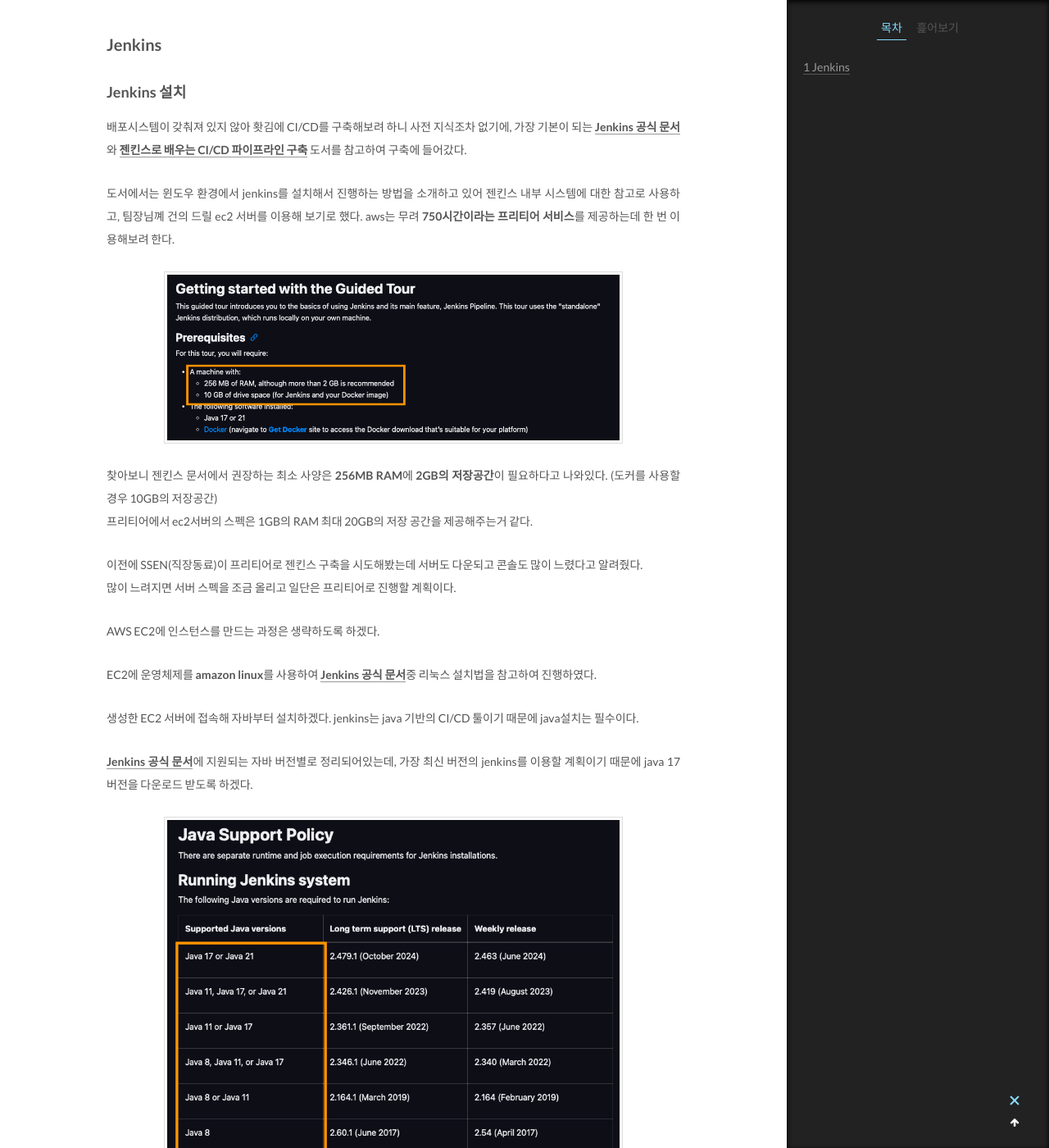
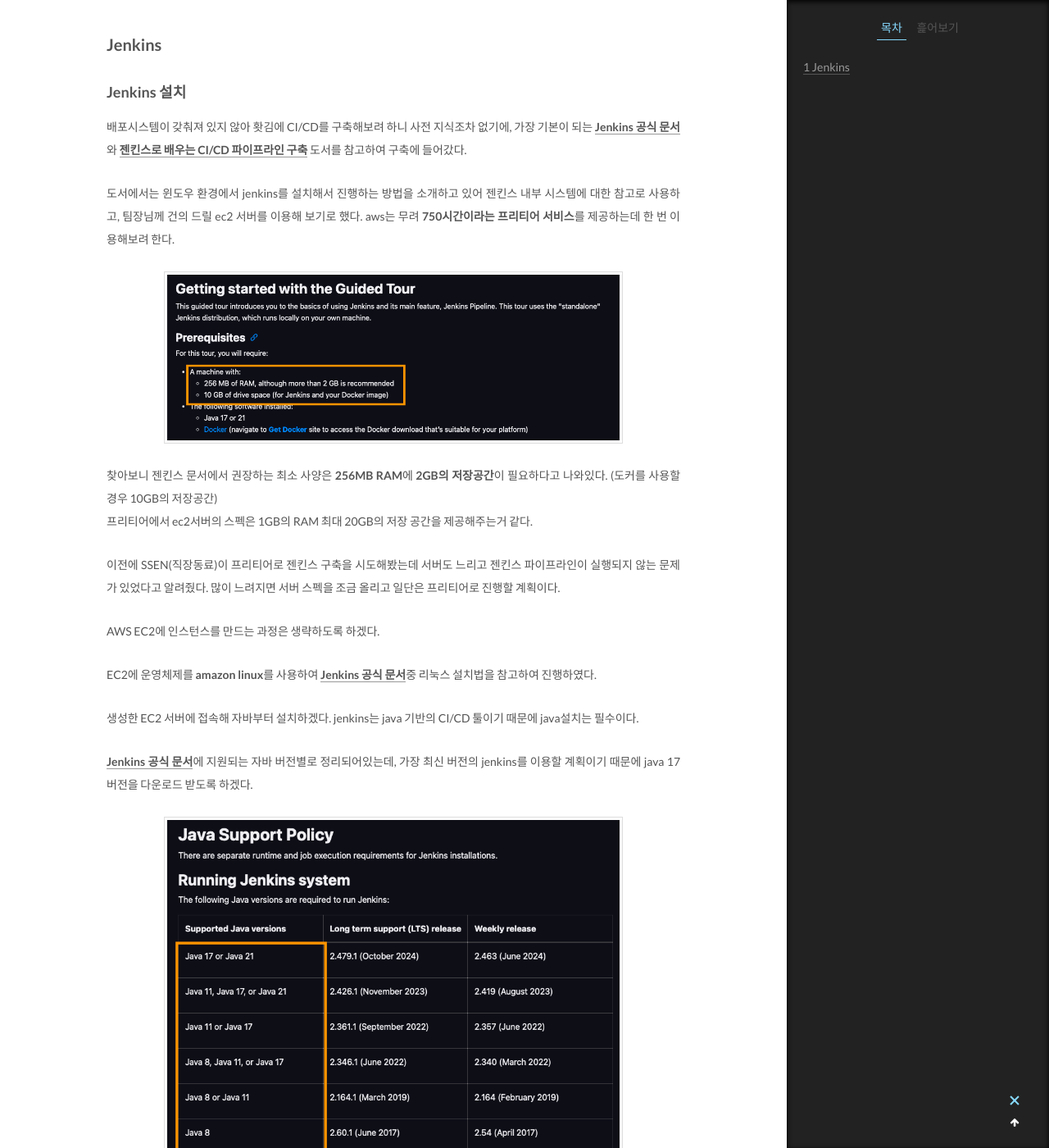
Before and after one commit to yukmekim/yukmekim.github.io, a Jekyll site: the page built from _posts/2024-01-07-devops-jenkins-1.md, in a window 1280 px wide and 1400 px high, scrolled down 876 px. Shown: the whole window at 82% size. Built offline with Jekyll 4.4.1, drawn with Linux system fonts in a browser that asks for light colours.

Commit message:
오타 수정

```diff
--- a/_posts/2024-01-07-devops-jenkins-1.md
+++ b/_posts/2024-01-07-devops-jenkins-1.md
@@ -22,7 +22,7 @@
 
 배포시스템이 갖춰져 있지 않아 홧김에 CI/CD를 구축해보려 하니 사전 지식조차 없기에, 가장 기본이 되는 **[Jenkins 공식 문서](https://www.jenkins.io/doc)**와 **[젠킨스로 배우는 CI/CD 파이프라인 구축](https://product.kyobobook.co.kr/detail/S000212572110)** 도서를 참고하여 구축에 들어갔다.
 
-도서에서는 윈도우 환경에서 jenkins를 설치해서 진행하는 방법을 소개하고 있어 젠킨스 내부 시스템에 대한 참고로 사용하고, 팀장님꼐 건의 드릴 ec2 서버를 이용해 보기로 했다. aws는 무려 **750시간이라는 프리티어 서비스**를 제공하는데 한 번 이용해보려 한다.
+도서에서는 윈도우 환경에서 jenkins를 설치해서 진행하는 방법을 소개하고 있어 젠킨스 내부 시스템에 대한 참고로 사용하고, 팀장님께 건의 드릴 ec2 서버를 이용해 보기로 했다. aws는 무려 **750시간이라는 프리티어 서비스**를 제공하는데 한 번 이용해보려 한다.
 
 <!-- ![Desktop Preview](/assets/images/post/jenkins_1/jenkins_system_requirements.png) -->
 <img src="/assets/images/post/jenkins_1/jenkins_system_requirements.png" width="80%" height="80%"/>
@@ -30,7 +30,7 @@
 찾아보니 젠킨스 문서에서 권장하는 최소 사양은 **256MB RAM**에 **2GB의 저장공간**이 필요하다고 나와있다. (도커를 사용할 경우 10GB의 저장공간)
 프리티어에서 ec2서버의 스펙은 1GB의 RAM 최대 20GB의 저장 공간을 제공해주는거 같다.
 
-이전에 SSEN(직장동료)이 프리티어로 젠킨스 구축을 시도해봤는데 서버도 다운되고 콘솔도 많이 느렸다고 알려줬다.
+이전에 SSEN(직장동료)이 프리티어로 젠킨스 구축을 시도해봤는데 서버도 느리고 젠킨스 파이프라인이 실행되지 않는 문제가 있었다고 알려줬다.
 많이 느려지면 서버 스펙을 조금 올리고 일단은 프리티어로 진행할 계획이다.
 
 AWS EC2에 인스턴스를 만드는 과정은 생략하도록 하겠다.
```
